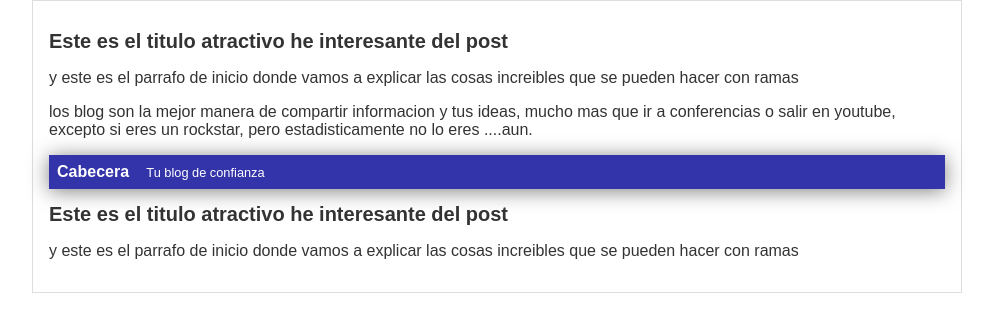
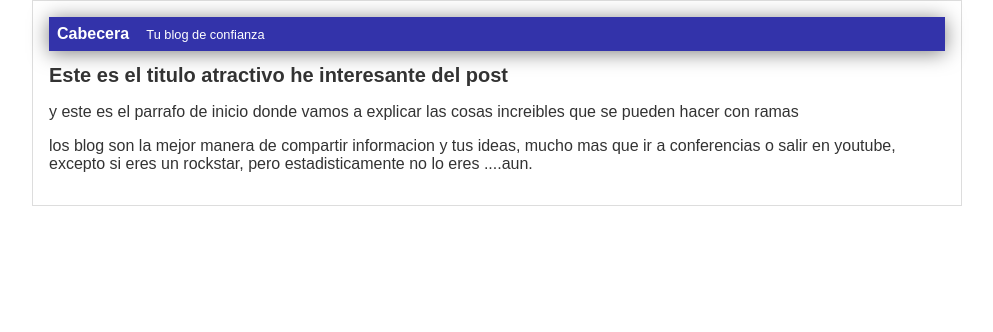
Before and after one commit to NelsonBotello/Hyperblog, a plain HTML site: page index.html in a window 1280 px wide. Shown: the whole page, without its empty margins (143-1136 px from the left). Drawn offline with Linux system fonts and the light colour scheme.

Commit message:
maquetando

```diff
--- a/index.html
+++ b/index.html
@@ -9,19 +9,15 @@
 </head>
 <body>
     <div id="container">
-<div id="post">
-    <h1>Este es el titulo atractivo he  interesante del post</h1>
-    <p>y este es el parrafo de inicio donde vamos a explicar las cosas increibles que se pueden hacer con ramas</p>
-    <p>los blog son la mejor manera de compartir informacion y tus ideas, mucho mas que ir a conferencias o salir en youtube, excepto si eres un rockstar, pero estadisticamente no lo eres ....aun. </p>
-</div>
         <div id="cabecera">
             Cabecera
             <span id="tagline">Tu blog de confianza</span>
         </div>
-    <div id="post">
-        <h1>Este es el titulo atractivo he  interesante del post</h1>
-        <p>y este es el parrafo de inicio donde vamos a explicar las cosas increibles que se pueden hacer con ramas</p>
-    </div>
+        <div id="post">
+            <h1>Este es el titulo atractivo he  interesante del post</h1>
+            <p>y este es el parrafo de inicio donde vamos a explicar las cosas increibles que se pueden hacer con ramas</p>
+            <p>los blog son la mejor manera de compartir informacion y tus ideas, mucho mas que ir a conferencias o salir en youtube, excepto si eres un rockstar, pero estadisticamente no lo eres ....aun. </p>
+        </div>
     </div>
 
 </body>
```
